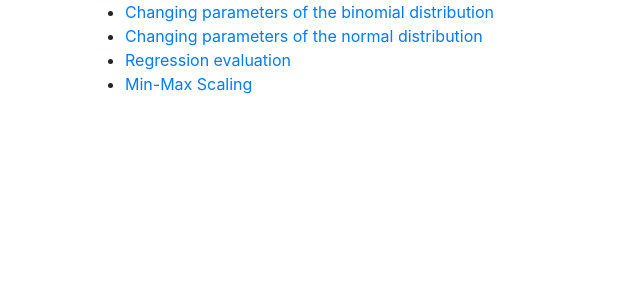
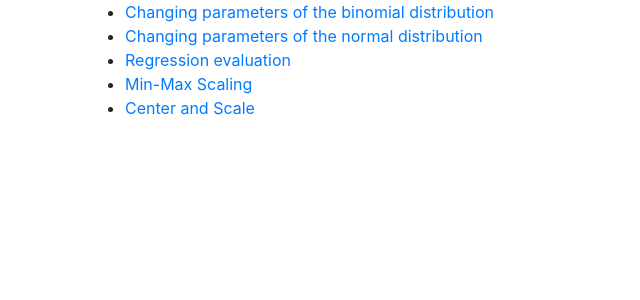
Before and after one commit to zgulde/stats-demos, a Flask app: page / in a window 1280 px wide. Shown: the part 208-508 px from the top of the page, without its empty margins (0-640 px from the left). Run offline with Flask 2, Linux system fonts and the light colour scheme; some libraries are stand-ins or nearby versions.

Commit message:
Add animation

```diff
--- a/templates/index.html
+++ b/templates/index.html
@@ -23,6 +23,7 @@
             <li><a href="/static/normal-distribution-demo.mp4">Changing parameters of the normal distribution</a></li>
             <li><a href="/static/regression-evaluation.mp4">Regression evaluation</a></li>
             <li><a href="/static/min-max-scaling.mp4">Min-Max Scaling</a></li>
+            <li><a href="/static/center-and-scale.mp4">Center and Scale</a></li>
         </ul>
     </div>
 </body>
```
Also changed, not shown: 1 other file.
